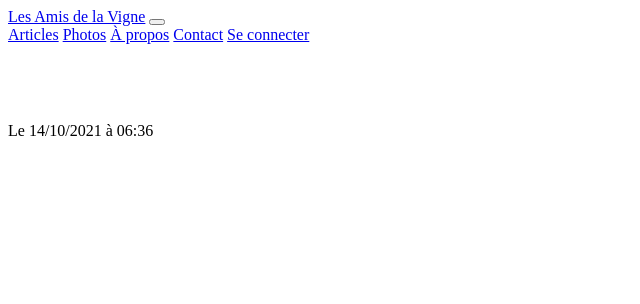
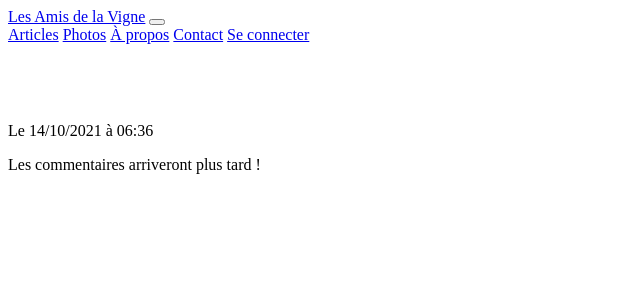
Before and after one commit to yannickbiheul/vigne, a Symfony app: template templates/show/index.html.twig in a window 1280 px wide. Shown: the top 304 px of the page, without its empty margins (0-640 px from the left). Run offline with Twig, Linux system fonts and the light colour scheme; the template is opened without the code that fills it, so the values that code supplies are empty; some libraries are stand-ins or nearby versions.

Commit message:
Retouche page article

```diff
--- a/templates/show/index.html.twig
+++ b/templates/show/index.html.twig
@@ -18,6 +18,8 @@
         <p class="date" style="margin-top: 40px;">Le {{ article.createdAt | date("d/m/Y") }} à {{ article.createdAt | date("H:i") }}</p>
 
         <p class="content text-justify">{{ article.content }}</p>
+
+        <p>Les commentaires arriveront plus tard !</p>
     </div>
 
 </div>
```
